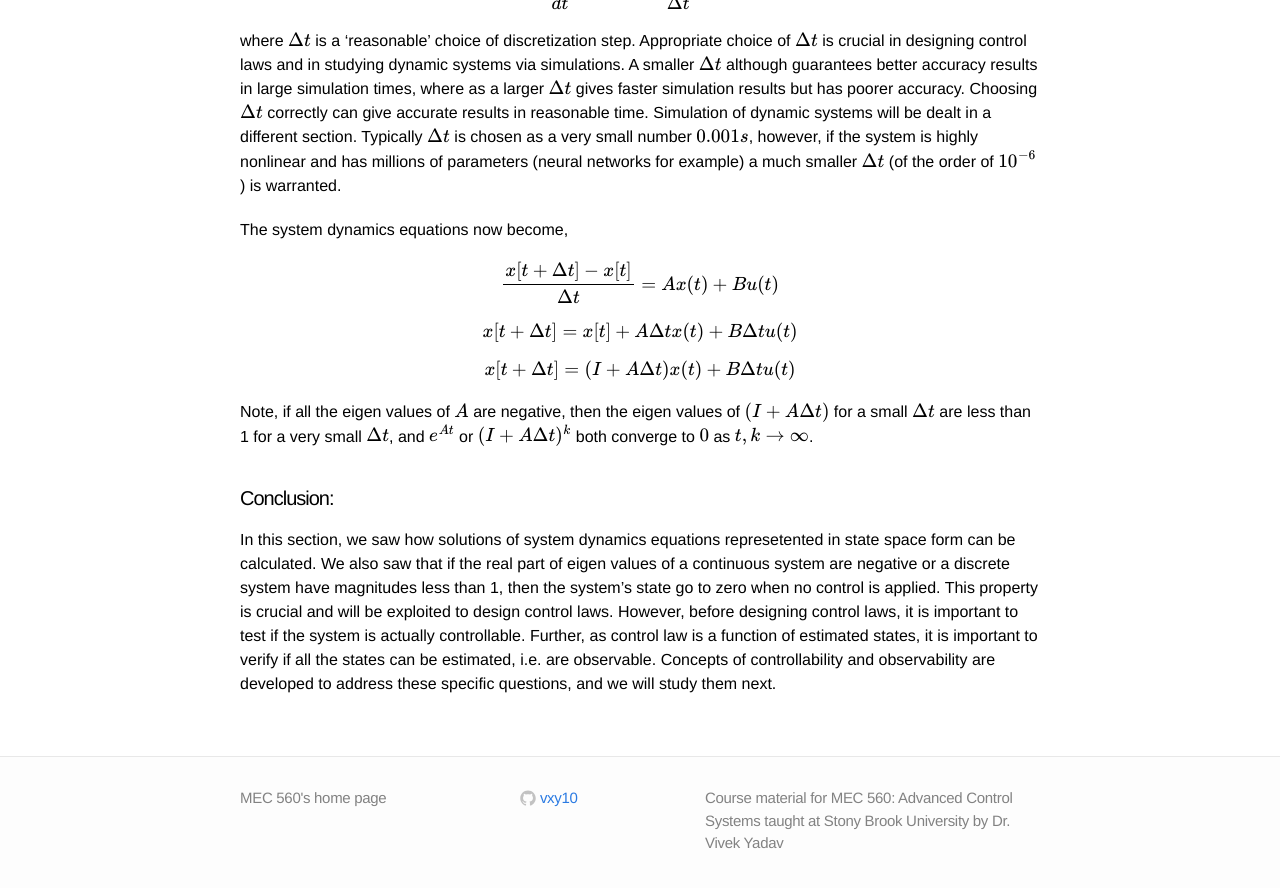
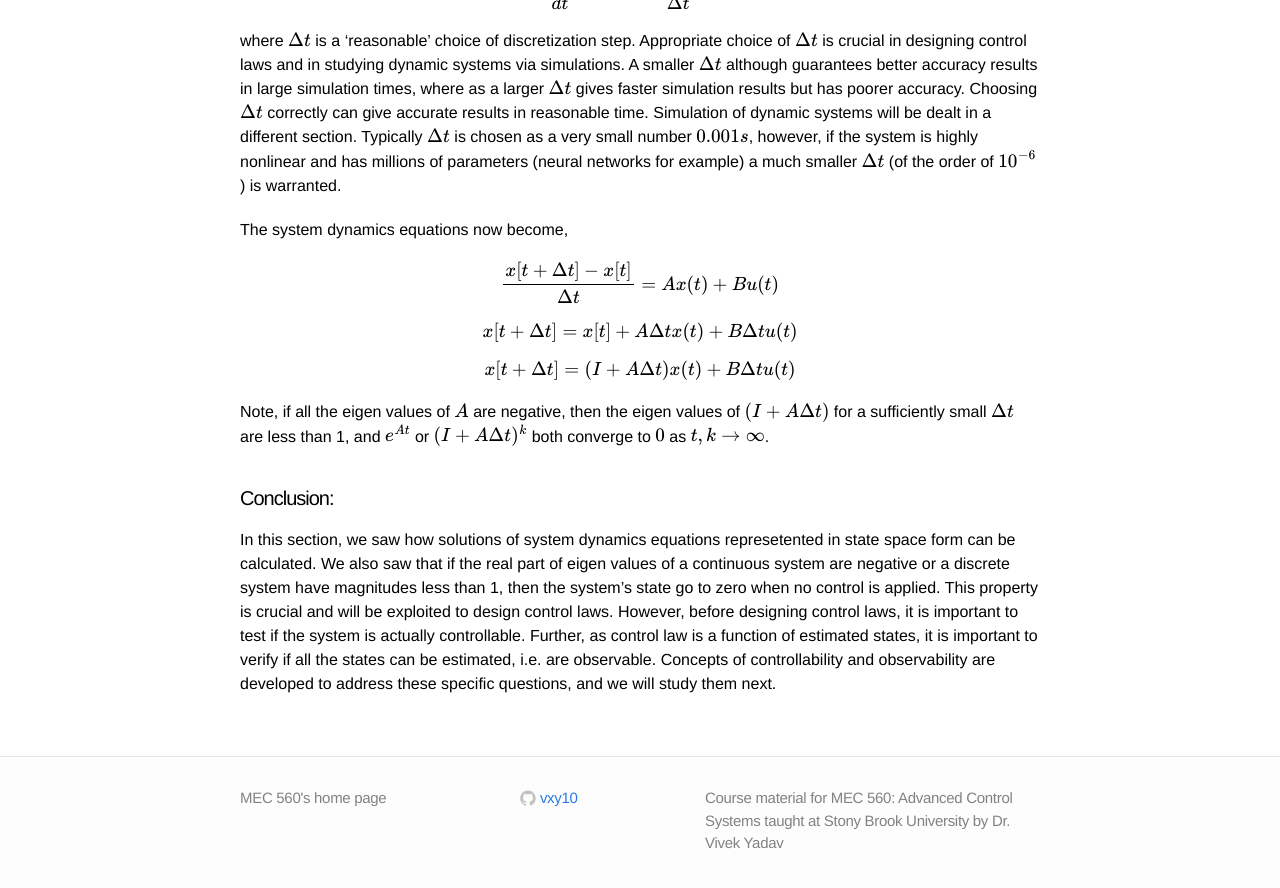
Before and after one commit to mec560sbu/mec560sbu.github.io, a Jekyll site: the page built from _posts/2016-09-11-Solution_Systems_State_Space.markdown, in a window 1280 px wide and 900 px high, scrolled down 4892 px. Shown: the top 888 px of the window. Built offline with Jekyll 4.4.1, drawn with Linux system fonts in a browser that asks for light colours; formulas are drawn with MathJax 3; comment, search, counter and statistics services are not loaded.

Commit message:
fixed typo

```diff
--- a/_posts/2016-09-11-Solution_Systems_State_Space.markdown
+++ b/_posts/2016-09-11-Solution_Systems_State_Space.markdown
@@ -198,7 +198,7 @@
 
 $$x[t+\Delta t] = (I+ A \Delta t) x(t) + B\Delta t u(t) $$
 
-Note, if all the eigen values of \\(A\\) are negative, then the eigen values of \\((I+ A \Delta t)\\) for a small \\(\Delta t\\) are less than 1 for a very small \\( \Delta t \\), and \\(e^{At}\\) or \\((I+ A \Delta t)^k\\) both converge to \\(0\\) as \\(t,k \rightarrow \infty \\).
+Note, if all the eigen values of \\(A\\) are negative, then the eigen values of \\((I+ A \Delta t)\\) for a sufficiently small \\(\Delta t\\) are less than 1, and \\(e^{At}\\) or \\((I+ A \Delta t)^k\\) both converge to \\(0\\) as \\(t,k \rightarrow \infty \\).
 
 #### Conclusion:
 
```
